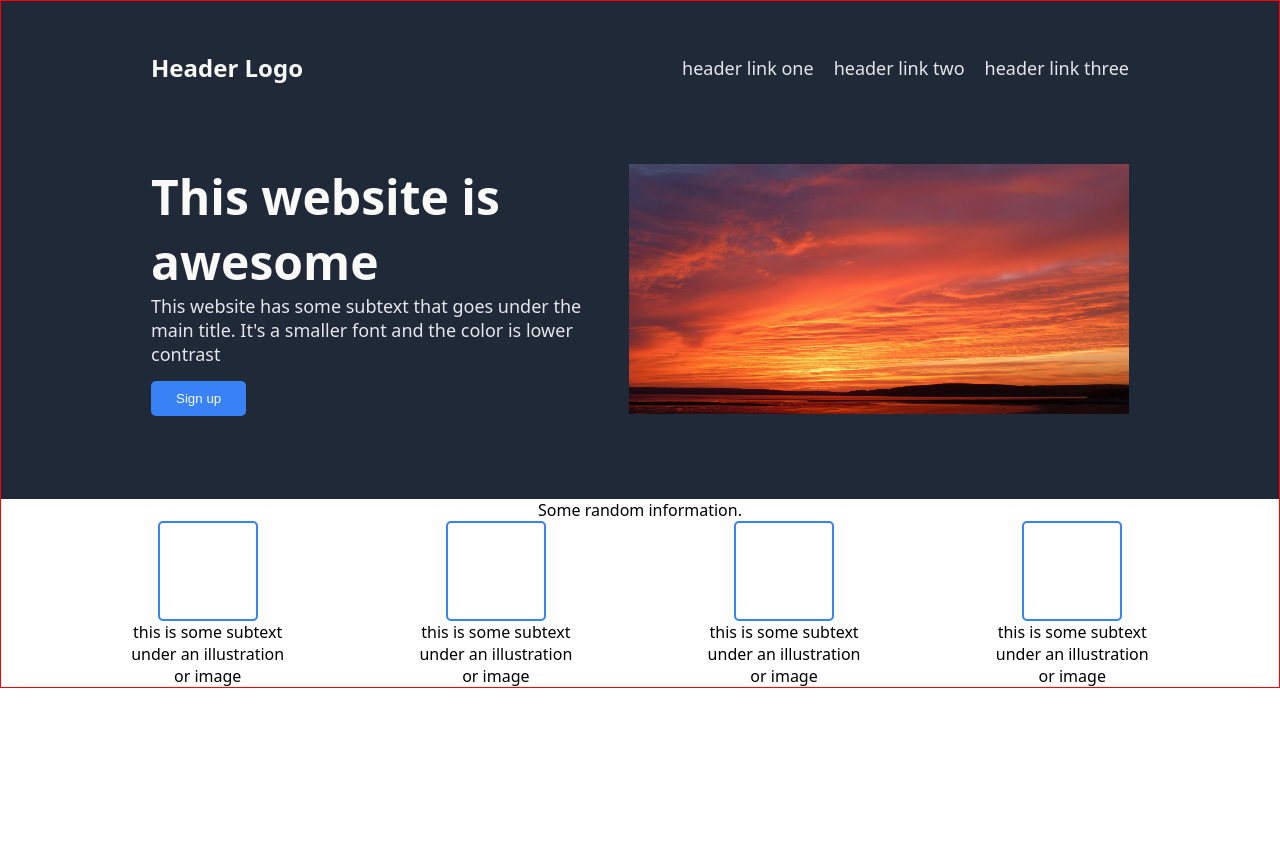
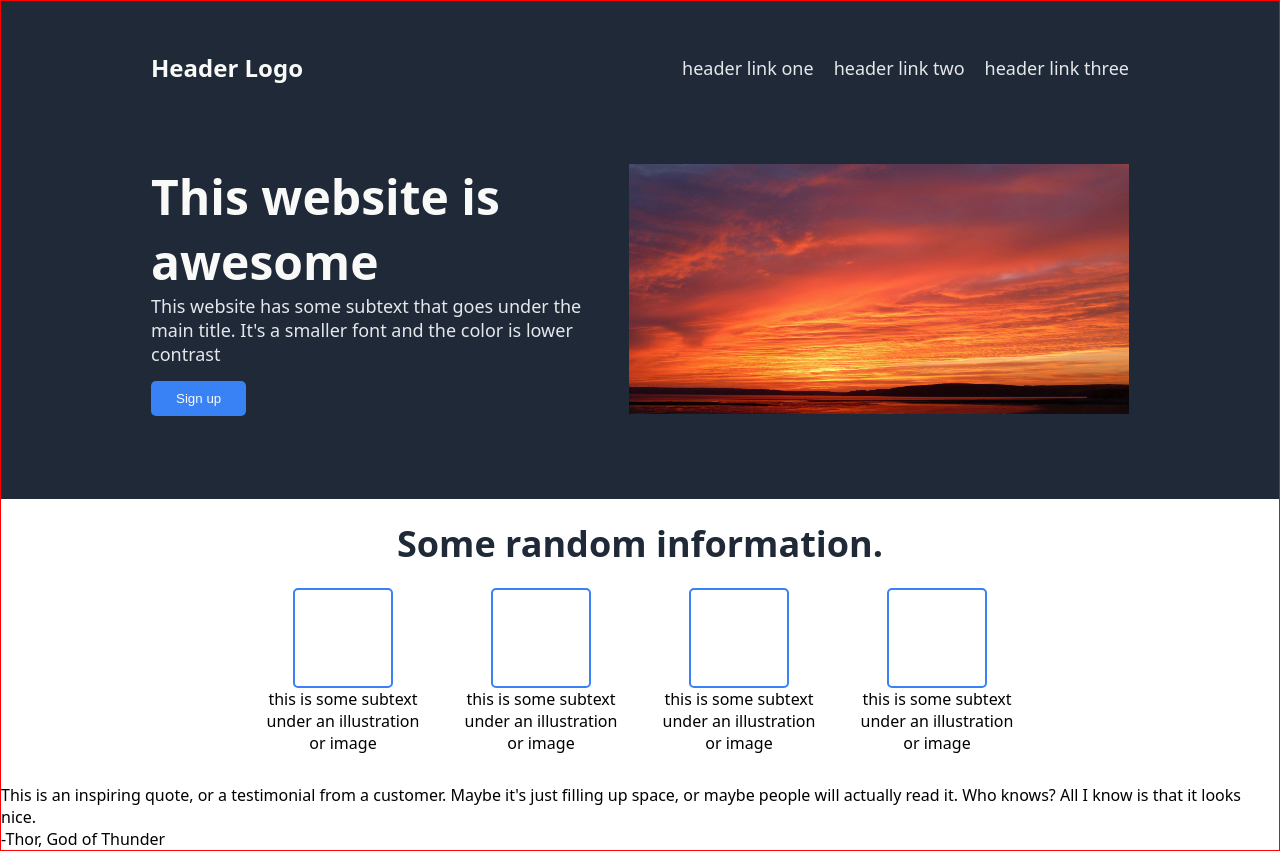
Before and after one commit to bantu46/project-landing-page, a plain HTML site: page index.html in a window 1280 px wide. Before the commit the page ends 800 px from the top, so only its background shows below. Drawn offline with Linux system fonts and the light colour scheme.

Commit message:
Finished the "information section"

```diff
--- a/index.html
+++ b/index.html
@@ -32,7 +32,7 @@
         </div>
         <div class="information">
             <div class="information-text">
-                Some random information.
+                <p>Some random information.</p>
             </div>
             <div class="info-container">
                 <div class="info-sub-container">
@@ -53,5 +53,9 @@
                 </div>
             </div>
         </div>
+        <div class="quote">
+            <p>This is an inspiring quote, or a testimonial from a customer. Maybe it's just filling up space, or maybe people will actually read it. Who knows? All I know is that it looks nice.</p>
+            <p>-Thor, God of Thunder</p>
+        </div>
     </body>
 </html>
--- a/style.css
+++ b/style.css
@@ -15,6 +15,8 @@ body {
     font-family: system-ui, -apple-system, BlinkMacSystemFont, 'Segoe UI', Roboto, Oxygen, Ubuntu, Cantarell, 'Open Sans', 'Helvetica Neue', sans-serif;
     border: red solid 1px;
 }
+
+/* HERO SECTION */
 
 ul {
    list-style: none;
@@ -38,7 +40,7 @@ a  {
    display: flex;
    justify-content: space-between;
    margin: 0 150px;
-   /* flex: 1; */
+   /* flex: 1 1 0; */
    /* justify-content: space-around; */
    /* border: blue solid 1px; */
 }
@@ -76,7 +78,6 @@ button {
    margin-top: 15px;
 }
 
-
 .header-rt {
    align-content: center;
 }
@@ -86,9 +87,16 @@ button {
    flex-shrink: none;
 }
 
+/* INFORMATION SECTION */
+
 .information {
    display: flex;
    flex-direction: column;
+}
+
+.info-sub-container {
+   /* align-items: center; */
+   max-width: 163px;
 }
 
 .image-container {
@@ -101,15 +109,16 @@ button {
 
 .info-container {
    display: flex;
-   justify-content: space-evenly;
+   justify-content: center;
    text-align: center;
+   gap: 35px;
+   margin-bottom: 30px;
 }
 
 .information-text {
    margin: 0 auto;
+   font-size: 36px;
+   font-weight: 900;
+   color: #1f2937;
+   padding: 20px 0;
 }
-
-.info-sub-container {
-   /* align-items: center; */
-   max-width: 163px;
-}
```
